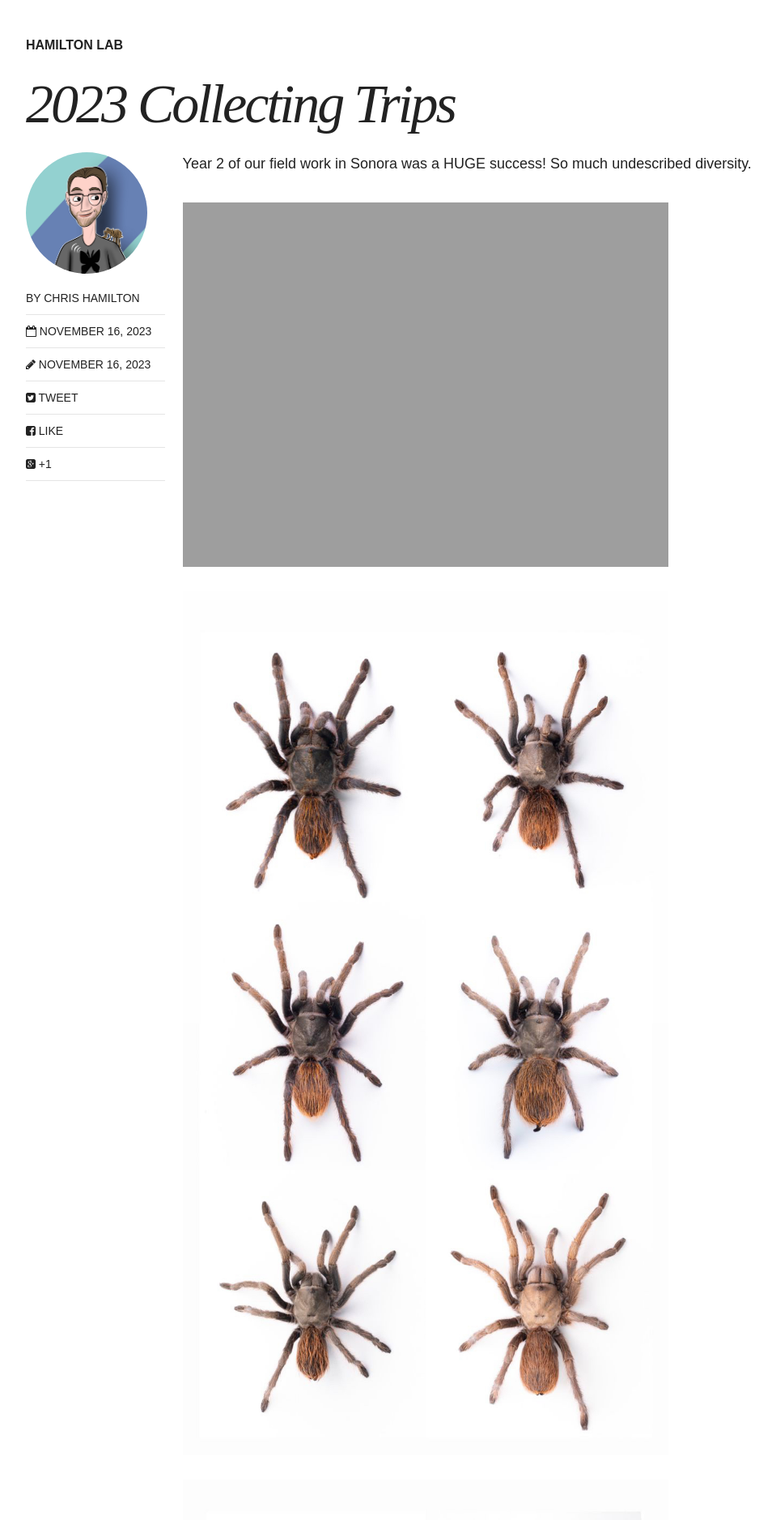
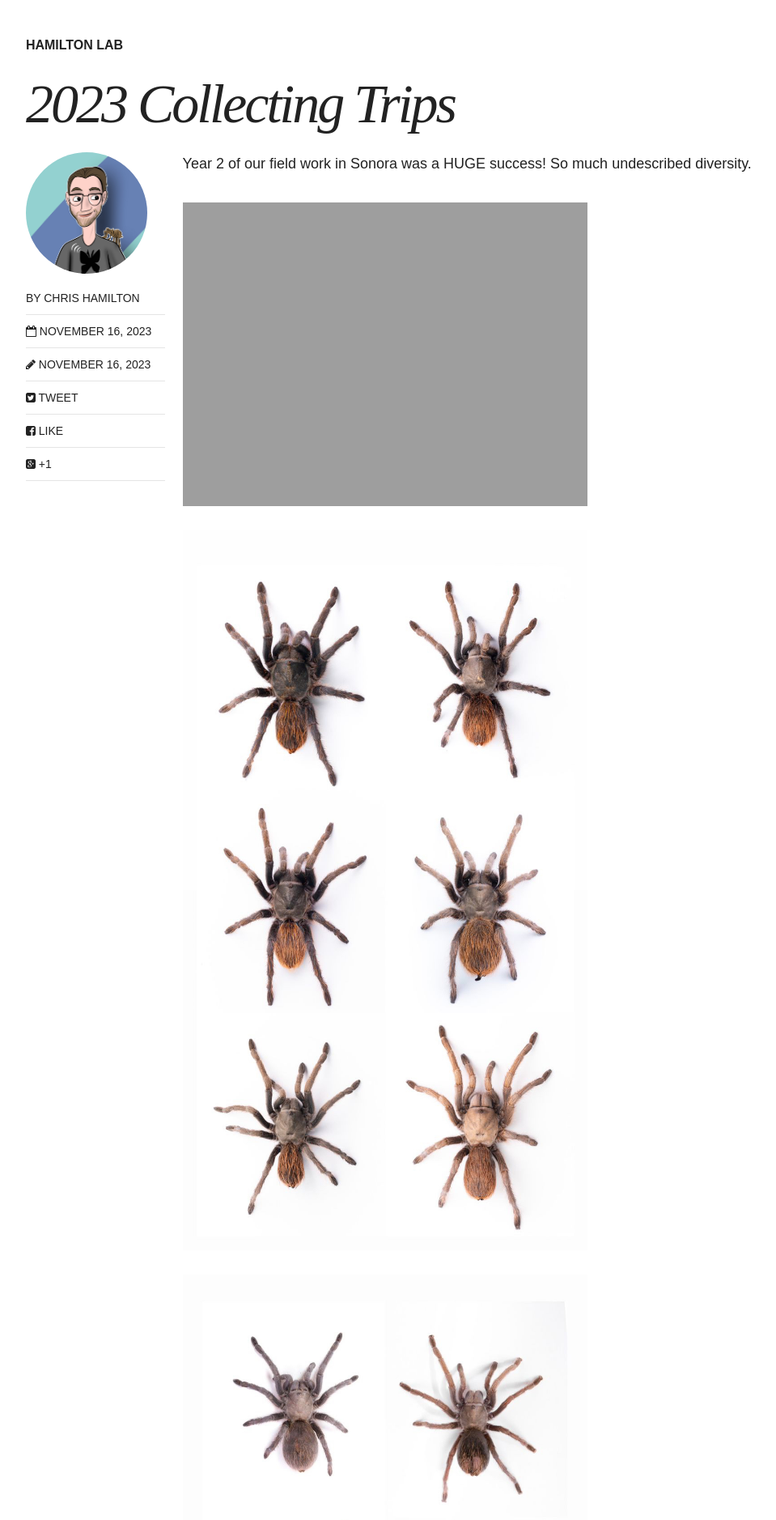
Before and after one commit to thehamiltonlab/thehamiltonlab.github.io, a Jekyll site: the page built from _posts/2023-11-16-trips.md, in a window 1280 px wide. Shown: the part 407-2284 px from the top of the page at 81% size, without its empty margins (154-1113 px from the left). Built offline with Jekyll 4.4.1, drawn with Linux system fonts in a browser that asks for light colours; nearby versions of some CDN libraries.

Commit message:
Update 2023-11-16-trips.md

```diff
--- a/_posts/2023-11-16-trips.md
+++ b/_posts/2023-11-16-trips.md
@@ -10,21 +10,21 @@ share: true
 
 Year 2 of our field work in Sonora was a HUGE success! So much undescribed diversity.
 <figure>
-	<a href="{{ site.url }}/images/horseback.jpeg"><img src="{{ site.url }}/images/horseback.jpeg" alt="image" width="600" height=""> </a>
+	<a href="{{ site.url }}/images/horseback.jpeg"><img src="{{ site.url }}/images/horseback.jpeg" alt="image" width="500" height=""> </a>
 </figure>
 
 <figure>
-	<a href="{{ site.url }}/images/Sonora_diversity_01.jpeg"><img src="{{ site.url }}/images/Sonora_diversity_01.jpeg" alt="image" width="600" height=""> </a>
+	<a href="{{ site.url }}/images/Sonora_diversity_01.jpeg"><img src="{{ site.url }}/images/Sonora_diversity_01.jpeg" alt="image" width="500" height=""> </a>
 </figure>
 
 <figure>
-	<a href="{{ site.url }}/images/Sonora_diversity_02.jpeg"><img src="{{ site.url }}/images/Sonora_diversity_02.jpeg" alt="image" width="600" height=""> </a>
+	<a href="{{ site.url }}/images/Sonora_diversity_02.jpeg"><img src="{{ site.url }}/images/Sonora_diversity_02.jpeg" alt="image" width="500" height=""> </a>
 </figure>
 
 <figure>
-	<a href="{{ site.url }}/images/Sonora_diversity_03.jpeg"><img src="{{ site.url }}/images/Sonora_diversity_03.jpeg" alt="image" width="600" height=""> </a>
+	<a href="{{ site.url }}/images/Sonora_diversity_03.jpeg"><img src="{{ site.url }}/images/Sonora_diversity_03.jpeg" alt="image" width="500" height=""> </a>
 </figure>
 
 <figure>
-	<a href="{{ site.url }}/images/Arnau_first_Aphonopelma.jpeg"><img src="{{ site.url }}/images/Arnau_first_Aphonopelma.jpeg" alt="image" width="600" height=""> </a>
+	<a href="{{ site.url }}/images/Arnau_first_Aphonopelma.jpeg"><img src="{{ site.url }}/images/Arnau_first_Aphonopelma.jpeg" alt="image" width="500" height=""> </a>
 </figure>
```
